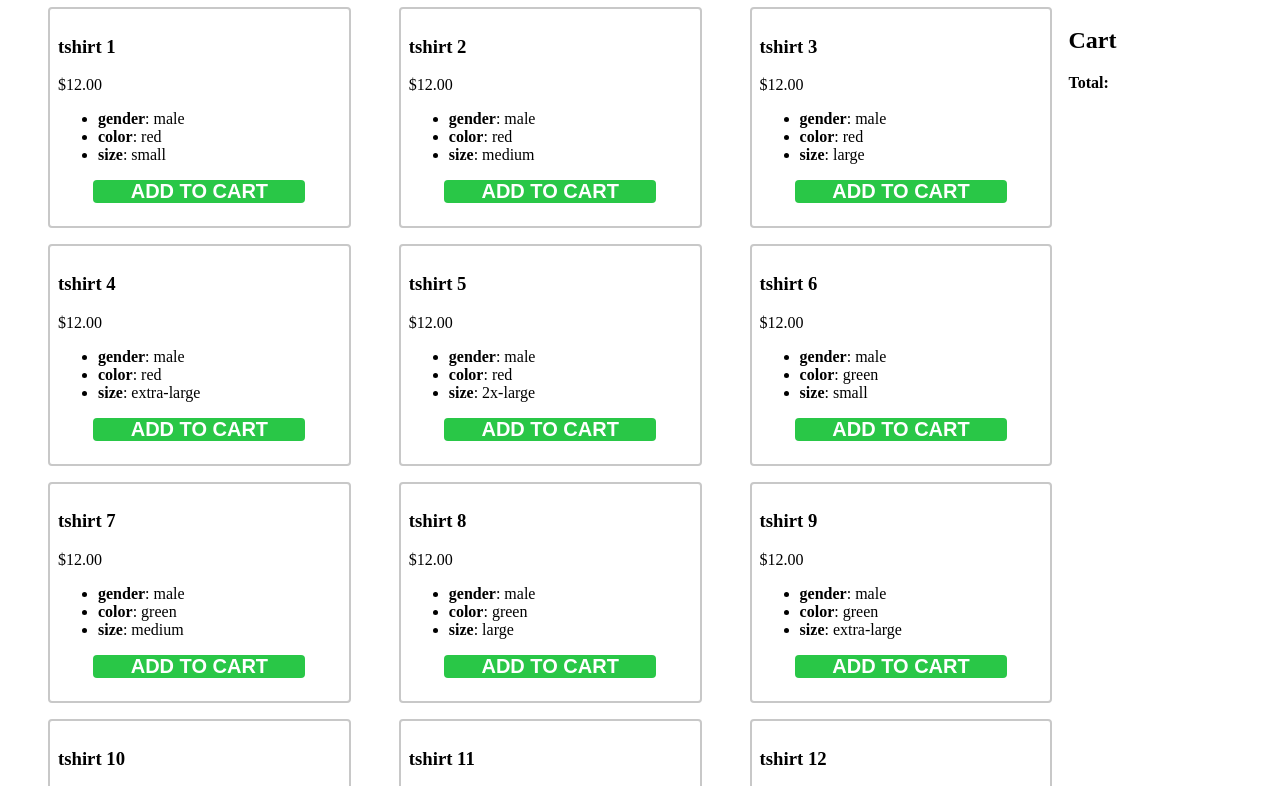
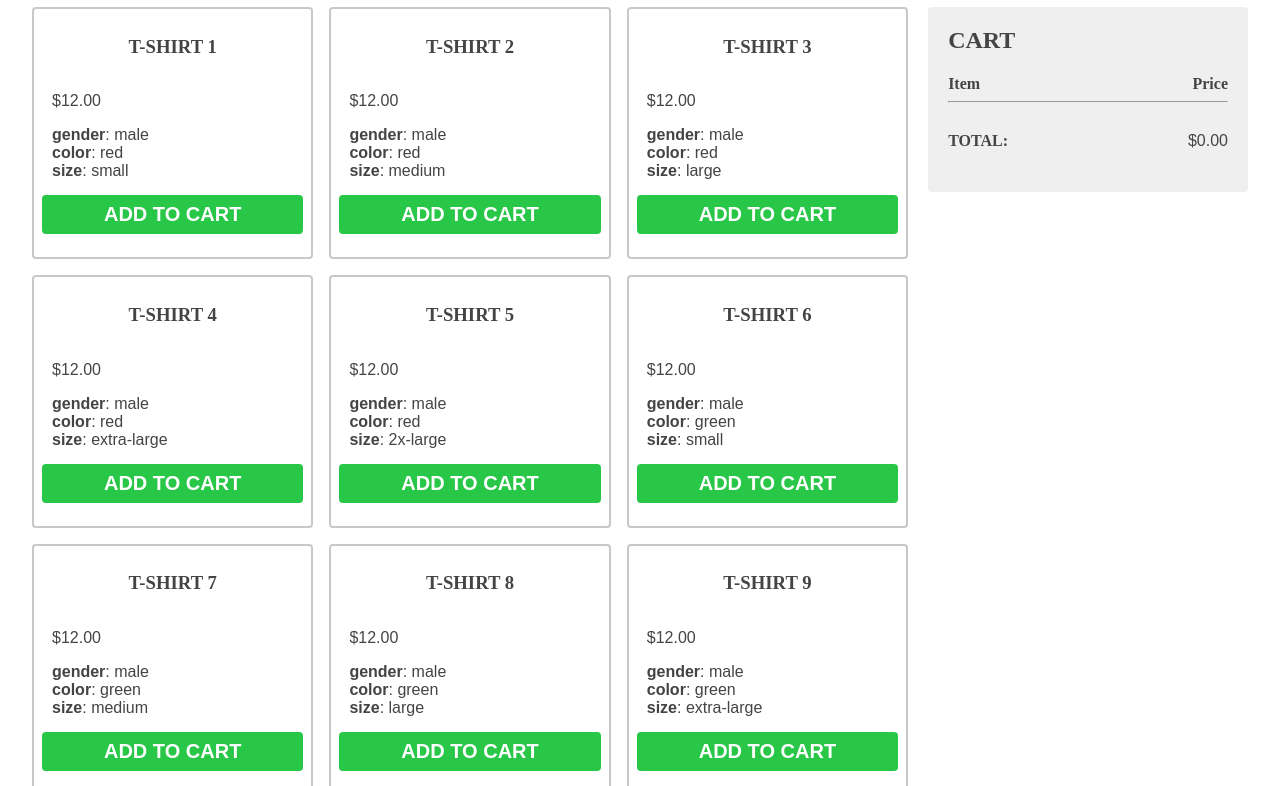
Before and after one commit to TeePublic/cart-refactor-challenge, a website built with webpack: page dist/index.html in a window 1280 px wide. Shown: the part 183-969 px from the top of the page. Built offline with nearby package versions, Linux system fonts and the light colour scheme.

Commit message:
styling updates

```diff
--- a/src/index.js
+++ b/src/index.js
@@ -53,6 +53,7 @@ function addProducts() {
       cartItemEl.style.flexDirection = 'row';
       cartItemEl.style.alignItems = 'center';
       cartItemEl.style.justifyContent = 'space-between';
+      cartItemEl.style.textTransform = 'capitalize';
       var cartItemHeaderEl = document.createElement('p');
       var cartItemPriceEl = document.createElement('p');
       cartItemHeaderEl.textContent = header.textContent;
@@ -69,7 +70,7 @@ function addProducts() {
         total += price
       })
       var totalEl = document.getElementsByClassName('cart-total')[0];
-      totalEl.textContent = total;
+      totalEl.textContent = '$' + total.toFixed(2);
     })
 
     productEl.appendChild(addToCartBtn)
--- a/src/products.json
+++ b/src/products.json
@@ -1,7 +1,7 @@
 [
   {
     "id": 1,
-    "product_type": "tshirt",
+    "product_type": "t-shirt",
     "price": 12.00,
     "options": {
       "gender": "male",
@@ -11,7 +11,7 @@
   },
   {
     "id": 2,
-    "product_type": "tshirt",
+    "product_type": "t-shirt",
     "price": 12.00,
     "options": {
       "gender": "male",
@@ -21,7 +21,7 @@
   },
   {
     "id": 3,
-    "product_type": "tshirt",
+    "product_type": "t-shirt",
     "price": 12.00,
     "options": {
       "gender": "male",
@@ -31,7 +31,7 @@
   },
   {
     "id": 4,
-    "product_type": "tshirt",
+    "product_type": "t-shirt",
     "price": 12.00,
     "options": {
       "gender": "male",
@@ -41,7 +41,7 @@
   },
   {
     "id": 5,
-    "product_type": "tshirt",
+    "product_type": "t-shirt",
     "price": 12.00,
     "options": {
       "gender": "male",
@@ -51,7 +51,7 @@
   },
   {
     "id": 6,
-    "product_type": "tshirt",
+    "product_type": "t-shirt",
     "price": 12.00,
     "options": {
       "gender": "male",
@@ -61,7 +61,7 @@
   },
   {
     "id": 7,
-    "product_type": "tshirt",
+    "product_type": "t-shirt",
     "price": 12.00,
     "options": {
       "gender": "male",
@@ -71,7 +71,7 @@
   },
   {
     "id": 8,
-    "product_type": "tshirt",
+    "product_type": "t-shirt",
     "price": 12.00,
     "options": {
       "gender": "male",
@@ -81,7 +81,7 @@
   },
   {
     "id": 9,
-    "product_type": "tshirt",
+    "product_type": "t-shirt",
     "price": 12.00,
     "options": {
       "gender": "male",
@@ -91,7 +91,7 @@
   },
   {
     "id": 10,
-    "product_type": "tshirt",
+    "product_type": "t-shirt",
     "price": 12.00,
     "options": {
       "gender": "male",
@@ -101,7 +101,7 @@
   },
   {
     "id": 11,
-    "product_type": "tshirt",
+    "product_type": "t-shirt",
     "price": 12.00,
     "options": {
       "gender": "male",
@@ -111,7 +111,7 @@
   },
   {
     "id": 12,
-    "product_type": "tshirt",
+    "product_type": "t-shirt",
     "price": 12.00,
     "options": {
       "gender": "male",
@@ -121,7 +121,7 @@
   },
   {
     "id": 13,
-    "product_type": "tshirt",
+    "product_type": "t-shirt",
     "price": 12.00,
     "options": {
       "gender": "male",
@@ -131,7 +131,7 @@
   },
   {
     "id": 14,
-    "product_type": "tshirt",
+    "product_type": "t-shirt",
     "price": 12.00,
     "options": {
       "gender": "male",
@@ -141,7 +141,7 @@
   },
   {
     "id": 15,
-    "product_type": "tshirt",
+    "product_type": "t-shirt",
     "price": 12.00,
     "options": {
       "gender": "male",
@@ -151,7 +151,7 @@
   },
   {
     "id": 16,
-    "product_type": "tshirt",
+    "product_type": "t-shirt",
     "price": 12.00,
     "options": {
       "gender": "male",
@@ -161,7 +161,7 @@
   },
   {
     "id": 17,
-    "product_type": "tshirt",
+    "product_type": "t-shirt",
     "price": 12.00,
     "options": {
       "gender": "male",
@@ -171,7 +171,7 @@
   },
   {
     "id": 18,
-    "product_type": "tshirt",
+    "product_type": "t-shirt",
     "price": 12.00,
     "options": {
       "gender": "male",
@@ -181,7 +181,7 @@
   },
   {
     "id": 19,
-    "product_type": "tshirt",
+    "product_type": "t-shirt",
     "price": 12.00,
     "options": {
       "gender": "male",
@@ -191,7 +191,7 @@
   },
   {
     "id": 20,
-    "product_type": "tshirt",
+    "product_type": "t-shirt",
     "price": 12.00,
     "options": {
       "gender": "male",
@@ -201,7 +201,7 @@
   },
   {
     "id": 21,
-    "product_type": "tshirt",
+    "product_type": "t-shirt",
     "price": 12.00,
     "options": {
       "gender": "male",
@@ -211,7 +211,7 @@
   },
   {
     "id": 22,
-    "product_type": "tshirt",
+    "product_type": "t-shirt",
     "price": 12.00,
     "options": {
       "gender": "male",
@@ -221,7 +221,7 @@
   },
   {
     "id": 23,
-    "product_type": "tshirt",
+    "product_type": "t-shirt",
     "price": 12.00,
     "options": {
       "gender": "male",
@@ -231,7 +231,7 @@
   },
   {
     "id": 24,
-    "product_type": "tshirt",
+    "product_type": "t-shirt",
     "price": 12.00,
     "options": {
       "gender": "male",
@@ -241,7 +241,7 @@
   },
   {
     "id": 25,
-    "product_type": "tshirt",
+    "product_type": "t-shirt",
     "price": 12.00,
     "options": {
       "gender": "male",
@@ -251,7 +251,7 @@
   },
   {
     "id": 26,
-    "product_type": "tshirt",
+    "product_type": "t-shirt",
     "price": 12.00,
     "options": {
       "gender": "female",
@@ -261,7 +261,7 @@
   },
   {
     "id": 27,
-    "product_type": "tshirt",
+    "product_type": "t-shirt",
     "price": 12.00,
     "options": {
       "gender": "female",
@@ -271,7 +271,7 @@
   },
   {
     "id": 28,
-    "product_type": "tshirt",
+    "product_type": "t-shirt",
     "price": 12.00,
     "options": {
       "gender": "female",
@@ -281,7 +281,7 @@
   },
   {
     "id": 29,
-    "product_type": "tshirt",
+    "product_type": "t-shirt",
     "price": 12.00,
     "options": {
       "gender": "female",
@@ -291,7 +291,7 @@
   },
   {
     "id": 30,
-    "product_type": "tshirt",
+    "product_type": "t-shirt",
     "price": 12.00,
     "options": {
       "gender": "female",
@@ -301,7 +301,7 @@
   },
   {
     "id": 31,
-    "product_type": "tshirt",
+    "product_type": "t-shirt",
     "price": 12.00,
     "options": {
       "gender": "female",
@@ -311,7 +311,7 @@
   },
   {
     "id": 32,
-    "product_type": "tshirt",
+    "product_type": "t-shirt",
     "price": 12.00,
     "options": {
       "gender": "female",
@@ -321,7 +321,7 @@
   },
   {
     "id": 33,
-    "product_type": "tshirt",
+    "product_type": "t-shirt",
     "price": 12.00,
     "options": {
       "gender": "female",
@@ -331,7 +331,7 @@
   },
   {
     "id": 34,
-    "product_type": "tshirt",
+    "product_type": "t-shirt",
     "price": 12.00,
     "options": {
       "gender": "female",
@@ -341,7 +341,7 @@
   },
   {
     "id": 35,
-    "product_type": "tshirt",
+    "product_type": "t-shirt",
     "price": 12.00,
     "options": {
       "gender": "female",
@@ -351,7 +351,7 @@
   },
   {
     "id": 36,
-    "product_type": "tshirt",
+    "product_type": "t-shirt",
     "price": 12.00,
     "options": {
       "gender": "female",
@@ -361,7 +361,7 @@
   },
   {
     "id": 37,
-    "product_type": "tshirt",
+    "product_type": "t-shirt",
     "price": 12.00,
     "options": {
       "gender": "female",
@@ -371,7 +371,7 @@
   },
   {
     "id": 38,
-    "product_type": "tshirt",
+    "product_type": "t-shirt",
     "price": 12.00,
     "options": {
       "gender": "female",
@@ -381,7 +381,7 @@
   },
   {
     "id": 39,
-    "product_type": "tshirt",
+    "product_type": "t-shirt",
     "price": 12.00,
     "options": {
       "gender": "female",
@@ -391,7 +391,7 @@
   },
   {
     "id": 40,
-    "product_type": "tshirt",
+    "product_type": "t-shirt",
     "price": 12.00,
     "options": {
       "gender": "female",
@@ -401,7 +401,7 @@
   },
   {
     "id": 41,
-    "product_type": "tshirt",
+    "product_type": "t-shirt",
     "price": 12.00,
     "options": {
       "gender": "female",
@@ -411,7 +411,7 @@
   },
   {
     "id": 42,
-    "product_type": "tshirt",
+    "product_type": "t-shirt",
     "price": 12.00,
     "options": {
       "gender": "female",
@@ -421,7 +421,7 @@
   },
   {
     "id": 43,
-    "product_type": "tshirt",
+    "product_type": "t-shirt",
     "price": 12.00,
     "options": {
       "gender": "female",
@@ -431,7 +431,7 @@
   },
   {
     "id": 44,
-    "product_type": "tshirt",
+    "product_type": "t-shirt",
     "price": 12.00,
     "options": {
       "gender": "female",
@@ -441,7 +441,7 @@
   },
   {
     "id": 45,
-    "product_type": "tshirt",
+    "product_type": "t-shirt",
     "price": 12.00,
     "options": {
       "gender": "female",
@@ -451,7 +451,7 @@
   },
   {
     "id": 46,
-    "product_type": "tshirt",
+    "product_type": "t-shirt",
     "price": 12.00,
     "options": {
       "gender": "female",
@@ -461,7 +461,7 @@
   },
   {
     "id": 47,
-    "product_type": "tshirt",
+    "product_type": "t-shirt",
     "price": 12.00,
     "options": {
       "gender": "female",
@@ -471,7 +471,7 @@
   },
   {
     "id": 48,
-    "product_type": "tshirt",
+    "product_type": "t-shirt",
     "price": 12.00,
     "options": {
       "gender": "female",
@@ -481,7 +481,7 @@
   },
   {
     "id": 49,
-    "product_type": "tshirt",
+    "product_type": "t-shirt",
     "price": 12.00,
     "options": {
       "gender": "female",
@@ -491,7 +491,7 @@
   },
   {
     "id": 50,
-    "product_type": "tshirt",
+    "product_type": "t-shirt",
     "price": 12.00,
     "options": {
       "gender": "female",
--- a/src/style.css
+++ b/src/style.css
@@ -4,8 +4,10 @@ html {
 }
 
 body {
+  color: #444444;
   padding: 0;
   margin: 0;
+  font-family: Arial, Helvetica, sans-serif;
 }
 
 nav {
@@ -14,6 +16,21 @@ nav {
   display: flex;
   justify-content: center;
   padding: 30px;
+}
+
+h1,
+h2,
+h3,
+h4 {
+  font-family: Futura;
+  text-transform: uppercase;
+  font-weight: bold;
+}
+
+ul {
+  list-style-type: none;
+  margin: 0;
+  padding: 0;
 }
 
 .logo {
@@ -37,8 +54,43 @@ nav {
 }
 
 .cart {
+  background-color: #EFEFEF;
+  border-radius: 4px;
   grid-row: 2;
-  grid-column: 10 / span 3;
+  grid-column: 10 / span 5;
+  height: fit-content;
+  padding: 20px;
+  margin-left: 20px;
+}
+
+.cart > h2 {
+  margin: 0;
+}
+
+.cart-footer {
+  display: flex;
+  flex-direction: row;
+  justify-content: space-between;
+  align-items: center;
+}
+
+.cart-header {
+  align-items: center;
+  display: flex;
+  flex-direction: row;
+  justify-content: space-between;
+}
+
+.cart-items > li {
+  display: flex;
+  flex-direction: row;
+  align-items: center;
+  justify-content: space-between;
+}
+
+.cart-header > h4 {
+  text-transform: none;
+  margin-bottom: 0;
 }
 
 .items {
@@ -53,8 +105,20 @@ nav {
 .item {
   border: 2px solid rgb(200, 200, 200);
   border-radius: 4px;
+  display: inherit;
   padding: .5rem;
-  margin: 0 1rem;
+}
+
+.item > h3 {
+  text-align: center;
+}
+
+.item > p {
+  padding-left: 10px;
+}
+
+.item > ul {
+  padding-left: 10px;
 }
 
 .add-to-cart {
@@ -67,18 +131,11 @@ nav {
   font-weight: 800;
   margin: 15px auto;
   outline: none;
-  padding: 0;
+  padding: 8px;
   text-transform: uppercase;
-  width: 75%;
+  width: 100%;
 }
 
 .add-to-cart.added {
   background-color: rgb(200, 200, 200);
 }
-
-.cart-footer {
-  display: flex;
-  flex-direction: row;
-  justify-content: space-between;
-  align-items: center;
-}
```
Also changed, not shown: dist/index.html.
